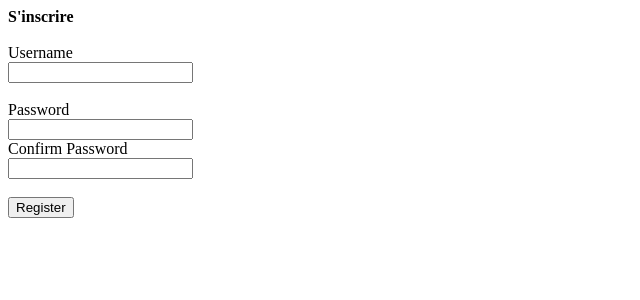
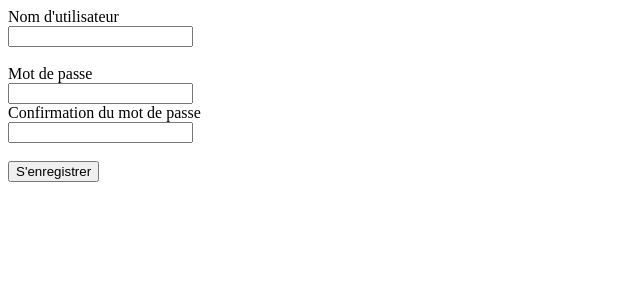
Before and after one commit to Theo-C/portfoliophp, a PHP site: page /sub.php in a window 1280 px wide. Shown: the top 300 px of the page, without its empty margins (0-640 px from the left). Run offline with PHP 8.4, Linux system fonts and the light colour scheme.

Commit message:
update theo create

```diff
--- a/php/code.php
+++ b/php/code.php
@@ -42,19 +42,15 @@ class Users {
     function create_user($username, $password) {
         global $db;
 
-        if (isset ($_POST['uname'])  && isset($_POST['psw']) ) {
-          $name = $_POST['uname'];
-          $password = $_PASSWORD['psw'];
-          $sql = 'INSERT INTO Users(username, password) VALUES(:username, :password)';
-          $statement = $connection->prepare($sql);
-
-              if ($statement->execute([':uname' => $username, ':password' => $password])) {
-                $message = 'data inserted successfully';
-             }
-
+        if (isset ($_POST['uname'])  && isset($_POST['psw']) && $_POST["confirm_psw"]) {
+            $username = $_POST['uname'];
+            $password = $_POST['psw'];
+            $request = $db->prepare('INSERT INTO Users(username, password) VALUES(:username, :password)');
+            if($request->execute([':username' => $username, ':password' => $password])){
+                $message = 'Données bien envoyées';
+            }
          }
-
-}
+    }
 }
 
 class Works {
--- a/php/database.php
+++ b/php/database.php
@@ -2,7 +2,7 @@
 
 $DB_DSN = "mysql:dbname=php;host=localhost";
 $DB_USER = "php";
-$DB_PASSWORD = "phpmmi";
+$DB_PASSWORD = "eniatipacnatsu";
 
 
 try {
--- a/sub.php
+++ b/sub.php
@@ -1,20 +1,24 @@
 <!DOCTYPE html>
+<html>
+<head>
+    <title></title>
+</head>
+<body>
+
 <?php
 session_start();
 include_once("php/code.php");
 
 $user = new Users;
-if(isset($_SESSION["account"]["id"]))
-{
-    header('Location: /demophp/index.php');
-}
+
 if(isset($_POST["submit"]))
 {
     if($_POST["submit"] === "OK")
 {
-    if($_POST['uname'] != NULL && $_POST['psw'] != NULL)
+    if($_POST['uname'] != NULL && $_POST['psw'] != NULL && $_POST['confirm_psw'] != NULL && $_POST['psw'] == $_POST['confirm_psw'])
     {
-        $user->connect($_POST["uname"], $_POST["psw"]);
+        $user->create_user($_POST["uname"], $_POST["psw"]);
+        header("Location: login.php");
     }
     else
     {
@@ -23,82 +27,43 @@ if(isset($_POST["submit"]))
 }
 }
 
-function validateMember()
-{
-    $valid = true;
-    $errorMessage = array();
-    foreach ($_POST as $key => $value) {
-        if (empty($_POST[$key])) {
-            $valid = false;
-        }
-    }
+?>
+<form action="sub.php" method="post">
+<div class="field-column">
+    <label for="username">Nom d'utilisateur</label>
+    <div>
+        <input type="text" class="demo-input-box"
+            name="uname" required>
+    </div>
+</div>
 
-    if($valid == true) {
-        if ($_POST['password'] != $_POST['confirm_password']) {
-            $errorMessage[] = 'Passwords should be same.';
-            $valid = false;
-        }
+    <br>
 
-    }
+<div class="field-column">
+    <label for="psw">Mot de passe</label>
 
-    else {
-        $errorMessage[] = "All fields are required.";
-    }
+    <div>
+        <input type="password" class="demo-input-box"
+        name="psw" required >
+    </div>
+</div>
 
-    if ($valid == false) {
-        return $errorMessage;
-    }
-    return;
-}
-?>
+<div class="field-column">
+    <label for="confirm_psw">Confirmation du mot de passe</label>
 
-<html>
-<head>
-<title>Inscription</title>
-</head>
-<body>
-    <form name="frmRegistration" method="post" action="">
-        <div class="demo-table">
-        <div class="form-head"><b>S'inscrire</b></div>
-        <br>
+        <div>
+            <input type="password" class="demo-input-box"
+                name="confirm_psw" required>
+        </div>
+    <br>
 
-<?php
-    if (! empty($errorMessage) && is_array($errorMessage)) {
-?>
-            <div class="error-message">
-            <?php
-                foreach($errorMessage as $message) {
-                    echo $message . "<br/>";
-                }
-            ?>
-            </div>
-<?php
-}
-?>
-            <div class="field-column">
-                <label>Username</label>
-                <div>
-                    <input type="text" class="demo-input-box"
-                        name="uname"
-                        value="<?php if(isset($_POST['uname'])) echo $_POST['uname']; ?>">
-                </div>
-            </div>
-            <br>
+    <div class="field-column">
+        <div>
+            <button type="submit" name="submit" value="OK"> S'enregistrer</button>
+        </div>
+    </div>
+</div>
+</form>
 
-            <div class="field-column">
-                <label>Password</label>
-                <div><input type="password" class="demo-input-box"
-                    name="psw" value=""></div>
-            </div>
-             <div class="field-column">
-                <label>Confirm Password</label>
-                <div>
-                    <input type="password" class="demo-input-box"
-                        name="confirm_password" value="">
-                </div>
-            <br>
-            <div class="field-column">
-                <div>
-                    <input type="submit"
-                        name="register-user" value="Register"
-                        class="btnRegister">
+</body>
+</html>
```
